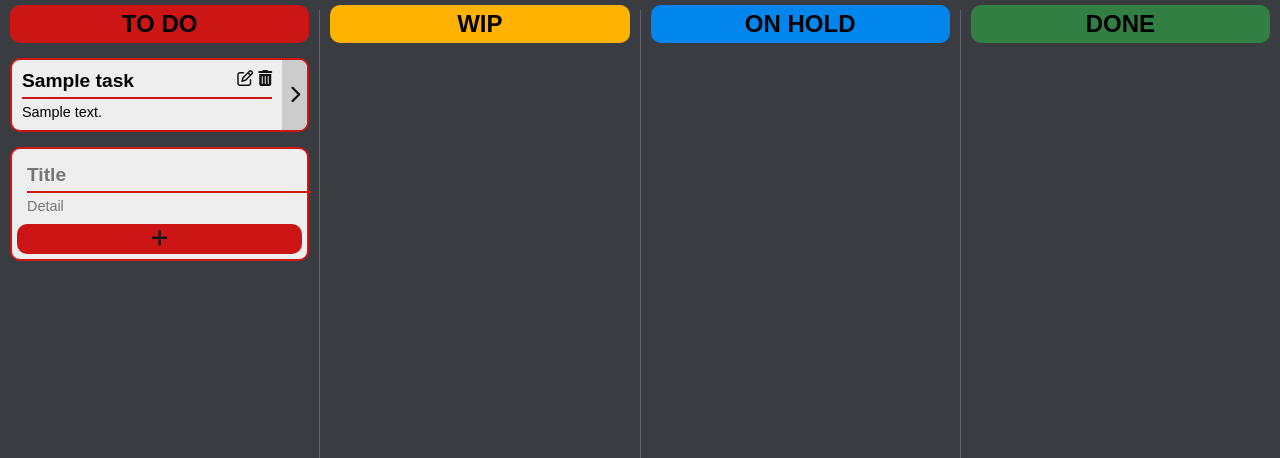
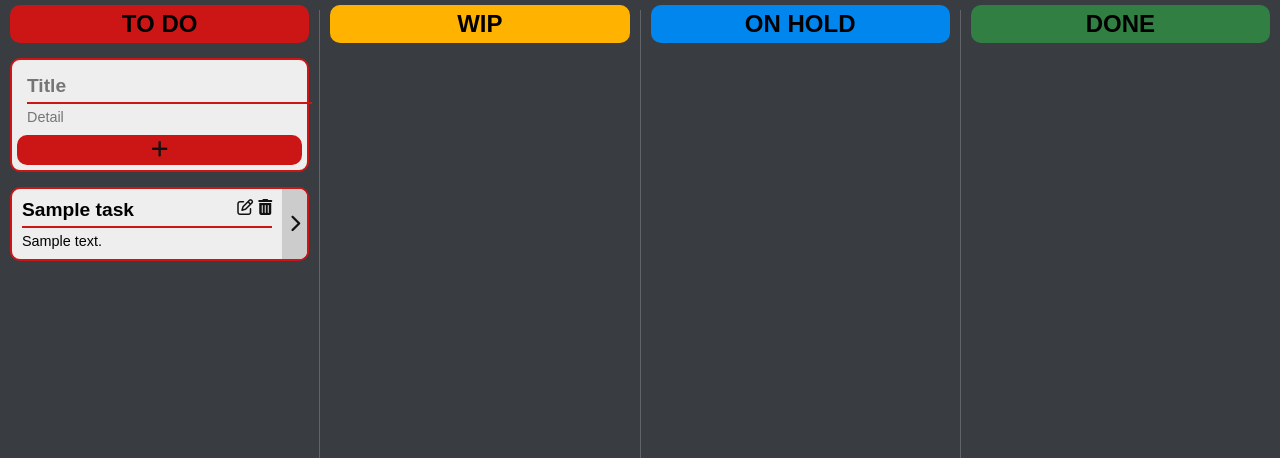
Before and after one commit to lautaroreche/Kanboard-Web-Page, a Django app: page / in a window 1280 px wide. Shown: the top 458 px of the page. Run offline with Django 5.2, Linux system fonts and the light colour scheme; a user stored in the database is signed in; tables that the repository leaves empty hold one stand-in row (values such as "Sample post").

Commit message:
Fix long strings wrap error

```diff
--- a/kanban_app/static/styles/style.css
+++ b/kanban_app/static/styles/style.css
@@ -135,6 +135,8 @@ h2 {
     gap: 5px;
     padding: 10px;
     width: 100%;
+    word-wrap: break-word;
+    overflow: scroll;
 }
 
 .title {
--- a/kanban_app/templates/index.html
+++ b/kanban_app/templates/index.html
@@ -20,9 +20,9 @@
             done-column {% endif %}">
                 <h2 class="{{column.status}}-background flex-center">{{column.name}}</h2>
 
+                {% include 'create_task.html' %}
+
                 {% include 'card.html' %}
-
-                {% include 'create_task.html' %}
             </div>
             {% if not forloop.last %}
                 <div class="column-divider {% if column.status == 'on_hold' %}
```
